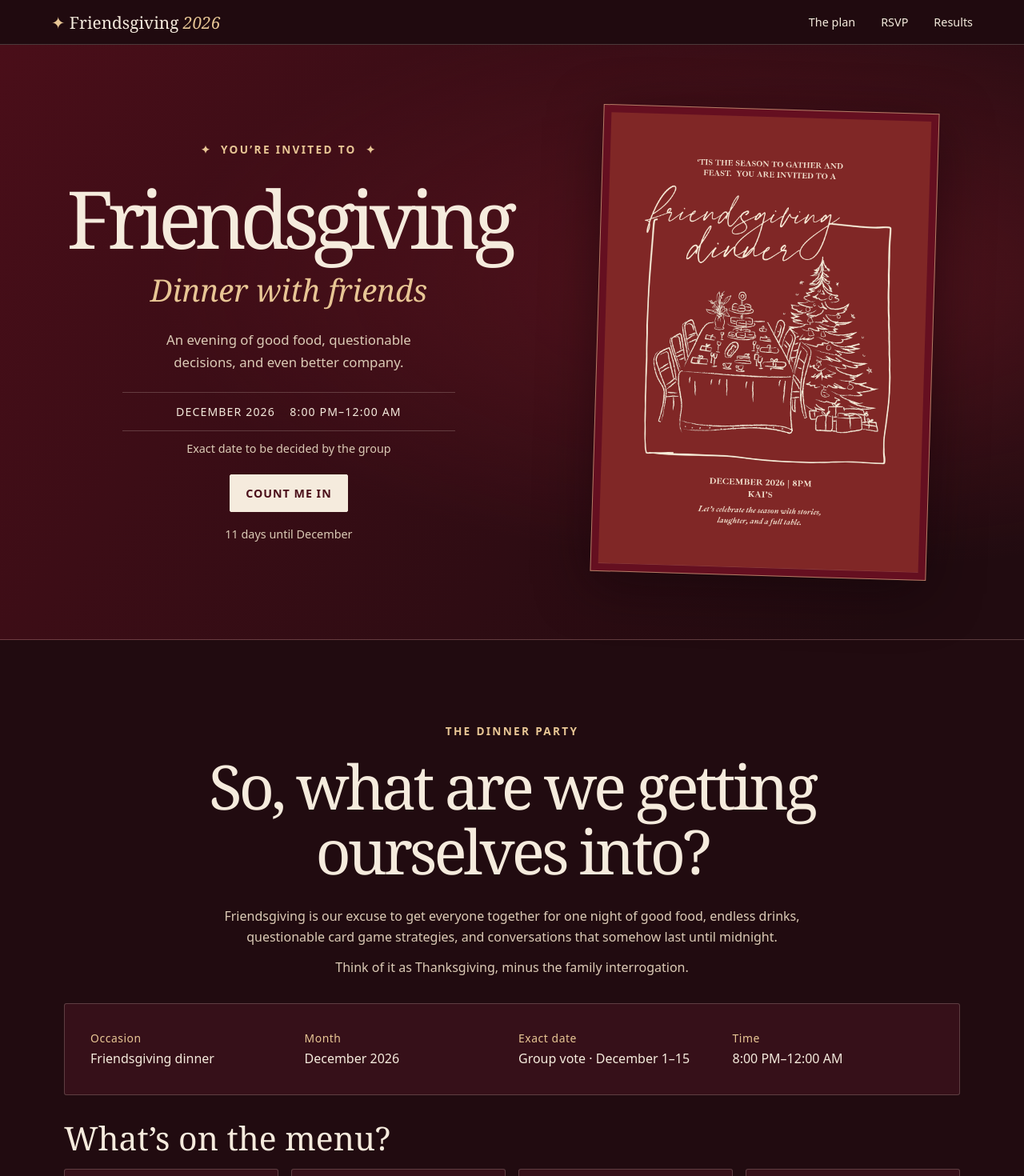
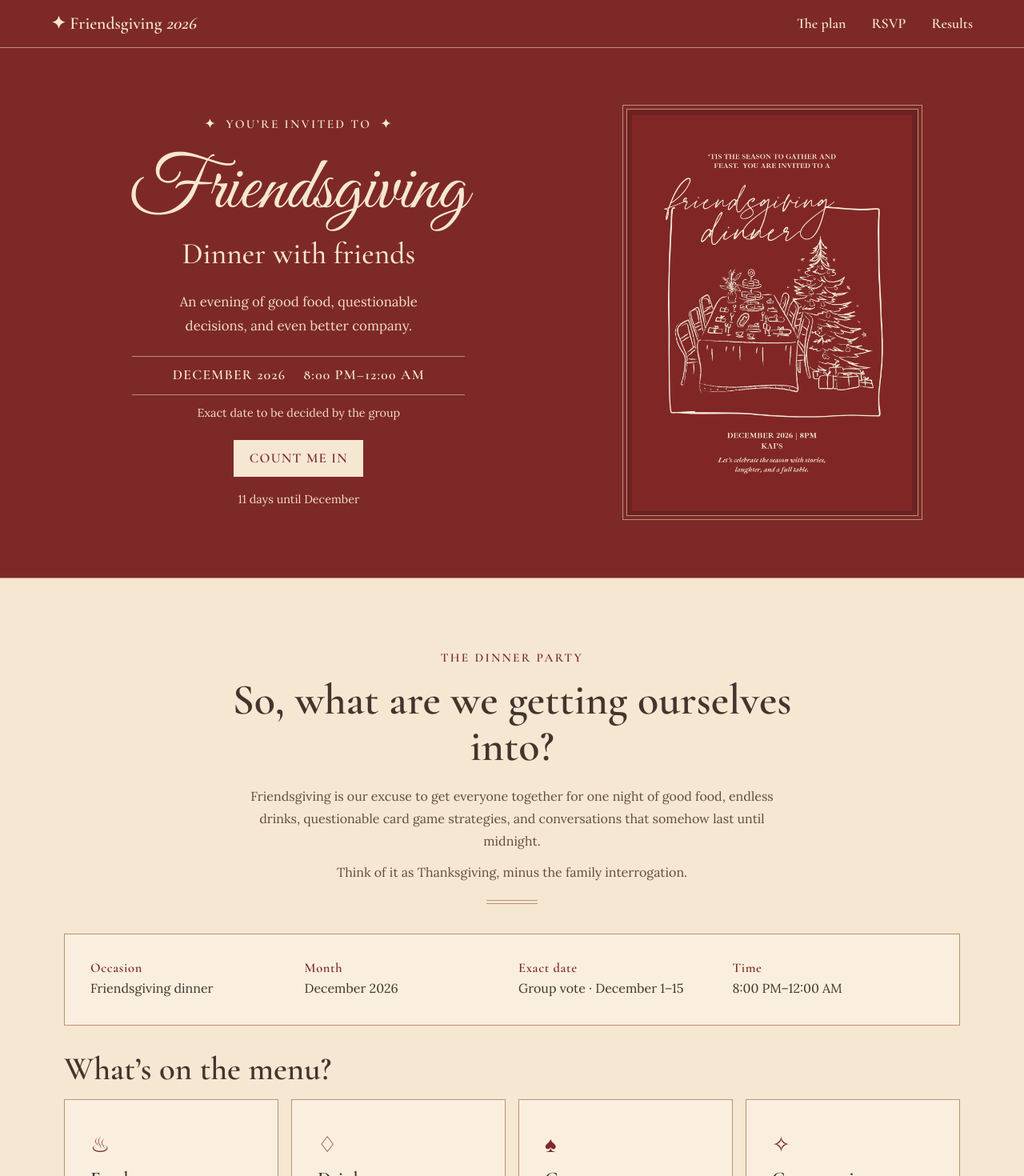
Before and after one commit to ochavekarylleb/friendsgiving-2026, a React (Vite) app: page / in a window 1280 px wide. Shown: the top 1470 px of the page at 80% size. Built offline with nearby package versions, Linux system fonts and the light colour scheme; no server answers; the database is empty.

Commit message:
Restyle Friendsgiving as a vintage holiday invitation

```diff
--- a/index.html
+++ b/index.html
@@ -3,11 +3,14 @@
 <head>
   <meta charset="UTF-8">
   <meta name="viewport" content="width=device-width, initial-scale=1">
-  <meta name="theme-color" content="#210b10">
+  <meta name="theme-color" content="#7D2928">
   <meta name="description" content="Dinner, drinks, and a little friendly competition. Help plan Friendsgiving 2026.">
   <meta name="robots" content="noindex, nofollow">
   <meta name="referrer" content="no-referrer">
   <title>Friendsgiving 2026 | Kai’s Dinner Party</title>
+  <link rel="preconnect" href="https://fonts.googleapis.com">
+  <link rel="preconnect" href="https://fonts.gstatic.com" crossorigin>
+  <link rel="stylesheet" href="https://fonts.googleapis.com/css2?family=Cormorant+Garamond:wght@400;500;600&amp;family=Great+Vibes&amp;family=Lora:ital,wght@0,400;0,600;1,400&amp;display=swap">
   <link rel="icon" href="data:,">
 </head>
 <body>
--- a/src/style.css
+++ b/src/style.css
@@ -1,97 +1,138 @@
 @import "tailwindcss";
-:root{color-scheme:dark;--ink:#210b10;--wine:#4a0e19;--paper:#f5ebdd;--muted:#dccbb6;--gold:#e8c695;--line:#f5ebdd35;--serif:Georgia,'Times New Roman',serif}
+:root {
+  color-scheme: dark;
+  --burgundy: #7D2928;
+  --ivory: #F6E7D2;
+  --antique-gold: #B99273;
+  --espresso: #42352D;
+  --background: var(--burgundy);
+  --text: var(--ivory);
+  --muted: #F1DDC6;
+  --accent: var(--ivory);
+  --line: var(--antique-gold);
+  --surface: #6D2222;
+  --inset: #5B1D1C;
+  --highlight: #60201F;
+  --heading: "Cormorant Garamond", Georgia, serif;
+  --script: "Great Vibes", "Apple Chancery", "Segoe Script", Georgia, cursive;
+  --body: "Lora", Georgia, serif;
+  --gutter: max(5vw, calc((100% - 1120px) / 2));
+  --section-spacing: clamp(3.5rem, 7vw, 6.5rem);
+}
 *{box-sizing:border-box}
 html{scroll-behavior:smooth;scroll-padding-top:5rem}
-body{margin:0;background:var(--ink);color:var(--paper);font:1rem/1.65 system-ui,sans-serif}
+body{margin:0;background:var(--background);color:var(--text);font:1rem/1.75 var(--body)}
 a{color:inherit;text-decoration:none}
 button,input,textarea{font:inherit}
 h1,h2,h3,h4,p,dl{margin:0}
-h1,h2,h3,h4{font-family:var(--serif);font-weight:400;line-height:1.06}
-:focus-visible{outline:2px solid var(--gold);outline-offset:4px}
-.skip{position:absolute;left:1rem;top:-6rem;background:var(--paper);color:var(--ink);padding:.5rem;z-index:5}
+h1,h2,h3,h4{font-family:var(--heading);font-weight:600;line-height:1.08}
+:focus-visible{outline:2px solid var(--accent);outline-offset:4px}
+.skip{position:absolute;left:1rem;top:-6rem;background:var(--ivory);color:var(--espresso);padding:.5rem;z-index:5}
 .skip:focus{top:.5rem}
-.masthead{position:sticky;top:0;z-index:3;display:flex;align-items:center;justify-content:space-between;gap:1rem;padding:.85rem max(5vw,1rem);border-bottom:1px solid var(--line);background:#210b10f7}
-.wordmark{font:1.3rem var(--serif);white-space:nowrap}
-.wordmark span,.wordmark em,footer>span{color:var(--gold)}
-nav{display:flex;gap:clamp(.7rem,3vw,2rem);font-size:.9rem}
-nav a:hover{color:var(--gold)}
-.hero{display:grid;grid-template-columns:1.15fr 1fr;align-items:center;gap:clamp(1.25rem,5vw,5rem);min-height:calc(100svh - 3.5rem);padding:clamp(2.5rem,5vw,5rem) max(6vw,1.25rem);background:radial-gradient(ellipse at 80% 40%,#8f1d2c65,transparent 57%),linear-gradient(125deg,#4a0e19,#210b10 90%);border-bottom:1px solid var(--line)}
-.hero-copy{text-align:center}
-.eyebrow{text-transform:uppercase;letter-spacing:.17em;font-size:.85rem;font-weight:650;color:var(--gold)}
+.masthead{position:sticky;top:0;z-index:3;display:flex;align-items:center;justify-content:space-between;gap:1rem;padding:.8rem max(5vw,1rem);border-bottom:1px solid var(--line);background:var(--burgundy)}
+.wordmark{font:600 1.35rem/1.15 var(--heading);white-space:nowrap}
+.wordmark span,.wordmark em,footer>span{color:var(--ivory)}
+nav{display:flex;flex-wrap:wrap;justify-content:flex-end;gap:.2rem clamp(.75rem,3vw,2rem);font:600 1.125rem/1.25 var(--heading)}
+nav a{padding-block:.3rem;border-bottom:1px solid transparent;transition:border-color .18s}
+nav a:hover{border-color:var(--antique-gold)}
+.hero{display:grid;grid-template-columns:minmax(0,1.25fr) minmax(0,1fr);align-items:center;gap:clamp(1.75rem,5vw,5rem);padding:clamp(3rem,6vw,6.25rem) var(--gutter);border-bottom:1px solid var(--line)}
+.hero-copy{text-align:center;min-width:0}
+.eyebrow{text-transform:uppercase;letter-spacing:.15em;font:600 .96rem/1.4 var(--heading);color:var(--accent)}
 .eyebrow span{margin-inline:.35rem}
-h1{font-size:clamp(3.35rem,7.8vw,9rem);letter-spacing:-.077em;margin:.22em 0 .1em}
-.hero-subtitle{font:italic clamp(1.4rem,3vw,2.7rem) var(--serif);color:var(--gold)}
+h1{font:400 clamp(4.5rem,7.3vw,6.875rem)/1.08 var(--script);margin:.23em 0 .07em;padding-inline:.08em;overflow-wrap:anywhere}
+.hero-subtitle{font:500 clamp(1.55rem,3vw,2.35rem)/1.2 var(--heading);color:var(--ivory)}
 .hero-description{max-width:32ch;margin:1.45rem auto;color:var(--muted);font-size:1.05rem}
-.event-strip{display:flex;justify-content:center;gap:1.15rem;flex-wrap:wrap;border-block:1px solid var(--line);padding:.75rem .25rem;margin:0 auto;max-width:26rem;font-size:.88rem;letter-spacing:.08em;text-transform:uppercase}
+.event-strip{display:flex;justify-content:center;gap:.25rem 1.4rem;flex-wrap:wrap;border-block:1px solid var(--line);padding:.75rem .25rem;margin:0 auto;max-width:26rem;font:600 1.1rem/1.3 var(--heading);letter-spacing:.07em;text-transform:uppercase}
 .tentative,.countdown{font-size:.9rem;color:var(--muted);margin:.65rem 0 1.25rem}
 .countdown{margin:1rem 0 0}
-.art{width:min(100%,420px,57svh);margin:auto;border:1px solid #e8c69599;padding:.55rem;background:#650f20;box-shadow:0 1rem 4rem #10040880;transform:rotate(1.7deg)}
+.art{width:min(100%,365px);margin:auto;border:1px solid var(--line);padding:.4rem;background:var(--surface);outline:1px solid var(--line);outline-offset:4px}
 .art img{display:block;width:100%;height:auto}
-.button{display:inline-flex;justify-content:center;align-items:center;min-height:46px;padding:.66rem 1.2rem;background:var(--paper);color:var(--wine);border:1px solid var(--paper);border-radius:2px;font-weight:750;font-size:.89rem;letter-spacing:.07em;text-transform:uppercase;cursor:pointer;transition:background .18s,color .18s,transform .18s}
-.button:hover:enabled,.button:is(a):hover{background:var(--gold);transform:translateY(-2px)}
-.button.secondary{background:transparent;color:var(--paper);border-color:var(--line)}
-.button.secondary:hover:enabled{background:var(--wine)}
+.button{display:inline-flex;justify-content:center;align-items:center;min-height:46px;padding:.58rem 1.15rem;background:var(--ivory);color:var(--burgundy);border:1px solid var(--ivory);text-align:center;font:600 1.06rem/1.2 var(--heading);letter-spacing:.075em;text-transform:uppercase;cursor:pointer;transition:background .18s,border-color .18s,color .18s}
+.button:hover:enabled,.button:is(a):hover{background:#FFF3E2;border-color:var(--antique-gold)}
+.button.secondary{background:transparent;color:var(--text);border-color:var(--line)}
+.button.secondary:hover:enabled,.button.secondary:is(a):hover{background:var(--inset);color:var(--text)}
 button:disabled{opacity:.5;cursor:default}
-.section{width:min(1120px,92%);margin:0 auto;padding:clamp(3.5rem,8vw,7rem) 0}
+.section{padding:var(--section-spacing) var(--gutter);background:var(--background);color:var(--text)}
 .section+.section{border-top:1px solid var(--line)}
-.section-heading{text-align:center;max-width:48rem;margin:0 auto 2rem}
-h2{font-size:clamp(2.5rem,6vw,5.35rem);letter-spacing:-.052em;margin:.22em 0 .35em}
+.plan,.results{color-scheme:light;--background:var(--ivory);--text:var(--espresso);--muted:#624C3F;--accent:var(--burgundy);--surface:#FAEFDE;--inset:#F0DEC6;--highlight:#ECD3B6}
+.section-heading{text-align:center;max-width:44rem;margin:0 auto 2.3rem}
+.section-heading::after{content:"";display:block;width:4rem;height:5px;border-block:1px solid var(--line);margin:1.3rem auto 0}
+h2{font-size:clamp(2.25rem,4.5vw,3.375rem);margin:.22em 0 .35em}
 h3{font-size:clamp(1.6rem,3.2vw,2.55rem);margin-bottom:.55rem}
 .section-heading>p+p,.panel p+p{margin-top:.7rem}
 .section p:not(.eyebrow){color:var(--muted)}
-.panel{background:#361019;border:1px solid var(--line);padding:clamp(1rem,2.5vw,2rem);border-radius:3px}
+.panel{background:var(--surface);border:1px solid var(--line);padding:clamp(1rem,2.5vw,2rem)}
 .details,.current-plan dl{display:grid;grid-template-columns:repeat(4,1fr);gap:1rem}
-dt,.step-label{color:var(--gold);font-size:.87rem;letter-spacing:.04em}
+dt,.step-label{color:var(--accent);font:600 1.03rem/1.3 var(--heading);letter-spacing:.04em}
 dd{margin:0;overflow-wrap:anywhere}
 .menu-title{margin:2rem 0 1rem}
 .menu,.result-grid{display:grid;grid-template-columns:repeat(4,1fr);gap:1rem}
-.menu article>span{font-size:1.7rem;color:var(--gold)}
+.menu article>span{font-size:1.7rem;color:var(--accent)}
 .menu h4{font-size:1.5rem;margin:.35rem 0}
 .closing{text-align:center;margin:2rem 0 0}
-.closing p{font:italic 1.3rem var(--serif);margin-bottom:1rem}
+.closing p{font:500 1.5rem/1.35 var(--heading);margin-bottom:1rem}
 .form-panel{max-width:46rem;margin:auto}
 .form-panel>*+*{margin-top:.85rem}
 .form-panel h3{margin-top:1.15rem}
 .step-label,.form-actions,.vote>div:first-child,.day-result>div:first-child{display:flex;justify-content:space-between;gap:.5rem}
-progress{display:block;width:100%;height:.45rem;accent-color:var(--gold)}
-progress::-webkit-progress-bar{background:#210b10;border-radius:4px}
-progress::-webkit-progress-value{background:var(--gold);border-radius:4px}
+progress{display:block;width:100%;height:.45rem;accent-color:var(--accent)}
+progress::-webkit-progress-bar{background:var(--inset);border-radius:2px}
+progress::-webkit-progress-value{background:var(--accent);border-radius:2px}
 .field{display:grid;gap:.4rem}
-input:not([type=radio]),textarea{display:block;width:100%;min-width:0;padding:.7rem .8rem;border:1px solid var(--line);border-radius:3px;color:var(--paper);background:var(--ink)}
+input:not([type=radio]),textarea{display:block;width:100%;min-width:0;padding:.7rem .8rem;border:1px solid var(--line);border-radius:3px;color:var(--text);background:var(--inset)}
 textarea{resize:vertical}
 .form-actions{justify-content:flex-end;flex-wrap:wrap;margin-top:1.4rem}
 .options{border:0;padding:0;display:grid;grid-template-columns:1fr 1fr;gap:.65rem}
 .option{cursor:pointer;display:flex;align-items:center;gap:.65rem;padding:.65rem;border:1px solid var(--line);border-radius:3px;min-height:76px}
-.option:has(input:checked),.pick-calendar button[aria-pressed=true]{background:#650f20;border-color:var(--gold)}
-.option input{accent-color:var(--gold);flex-shrink:0}
+.option:has(input:checked),.pick-calendar button[aria-pressed=true]{background:var(--highlight);border-color:var(--accent);outline:1px solid var(--accent);outline-offset:-3px}
+.option input{accent-color:var(--accent);flex-shrink:0}
 .option small{display:block;font-size:.85rem;color:var(--muted)}
-.option-icon{font-size:1.25rem;color:var(--gold)}
+.option-icon{font-size:1.25rem;color:var(--accent)}
 .pick-calendar,.shared-calendar{display:grid;grid-template-columns:repeat(7,minmax(0,1fr));gap:.4rem;margin:.65rem 0}
-.weekday{text-align:center;font-size:.82rem;color:var(--gold)}
-.pick-calendar button{aspect-ratio:1.45;border:1px solid var(--line);border-radius:3px;background:var(--ink);color:var(--paper)}
-.pick-calendar button:enabled:hover{border-color:var(--gold);cursor:pointer}
+.weekday{text-align:center;font-size:.82rem;color:var(--accent)}
+.pick-calendar button{aspect-ratio:1.45;border:1px solid var(--line);border-radius:3px;background:var(--inset);color:var(--text)}
+.pick-calendar button:enabled:hover{border-color:var(--accent);cursor:pointer}
 .review{display:grid;grid-template-columns:repeat(2,1fr);gap:.75rem}
 .copy{display:flex;gap:.5rem;margin-bottom:1rem}
-.notice{border-left:3px solid var(--gold);background:#4a0e19;padding:.6rem .8rem}
+.notice{border-left:3px solid var(--line);background:var(--inset);padding:.6rem .8rem}
 .results>.panel,.result-grid{margin-top:1rem}
 .status{text-align:center}
 .current-plan{display:grid;grid-template-columns:1fr 3fr;gap:1rem;align-items:center}
 .current-plan dl{grid-template-columns:repeat(5,1fr)}
 .legend{display:flex;flex-wrap:wrap;gap:.3rem .65rem;margin:.35rem 0}
 .guest{display:inline-flex;align-items:baseline;gap:.3rem;max-width:100%;overflow-wrap:anywhere;font-size:.88rem}
-.guest i{display:inline-block;flex:0 0 .58rem;width:.58rem;height:.58rem;border-radius:50%}
-.day-result{display:grid;align-content:start;min-height:4.5rem;padding:.4rem;background:var(--ink);border:1px solid var(--line);border-radius:3px}
+.guest i{display:inline-block;flex:0 0 .58rem;width:.58rem;height:.58rem;border-radius:50%;outline:1px solid #42352D;outline-offset:1px}
+.day-result{display:grid;align-content:start;min-height:4.5rem;padding:.4rem;background:var(--inset);border:1px solid var(--line);border-radius:3px}
 .day-result span,.vote span{color:var(--muted);font-size:.82rem}
-.leading{border-color:var(--gold)!important;background:#4a0e19!important}
+.leading{border-color:var(--accent);background:var(--highlight)}
 .result-grid{grid-template-columns:1fr 1fr}
 .vote{margin-top:.55rem;border:1px solid var(--line);border-radius:3px;padding:.5rem}
 .contribution{margin-top:.6rem}
 .contribution p{white-space:pre-wrap;overflow-wrap:anywhere}
-footer{text-align:center;border-top:1px solid var(--line);padding:2.5rem 1rem;background:#361019}
-footer p{font:italic 1.35rem var(--serif);margin:.35rem 0 .9rem}
-footer small{font-size:.85rem;text-transform:uppercase;letter-spacing:.08em;color:var(--muted)}
-@media(max-width:800px){.hero{grid-template-columns:1fr;min-height:auto}.art{width:min(86%,320px);margin-top:1rem}.details,.menu{grid-template-columns:repeat(2,1fr)}.current-plan{grid-template-columns:1fr}.current-plan dl{grid-template-columns:repeat(3,1fr)}}
-@media(max-width:540px){.masthead{gap:.5rem;padding:.75rem}.wordmark{font-size:1.08rem}nav{gap:.65rem;font-size:.83rem}.hero{padding-inline:.75rem}.options,.result-grid{grid-template-columns:1fr}.copy{flex-wrap:wrap}.shared-calendar{grid-template-columns:repeat(3,minmax(0,1fr))}.shared-calendar>.weekday,.calendar-spacer{display:none}.day-result span,.vote span{font-size:.86rem}.pick-calendar button{min-height:42px}.current-plan dl{grid-template-columns:repeat(2,1fr)}}
+footer{text-align:center;border-top:1px solid var(--line);padding:3rem 1rem;background:var(--surface)}
+footer p{font:400 clamp(1.75rem,4vw,2.65rem)/1.2 var(--script);margin:.35rem 0 .9rem}
+footer small{font:600 .97rem/1.35 var(--heading);text-transform:uppercase;letter-spacing:.08em;color:var(--muted)}
+@media(max-width:800px){
+  :root{--gutter:5vw}
+  .hero{grid-template-columns:1fr}
+  h1{font-size:clamp(3rem,12vw,5.4rem)}
+  .art{width:min(86%,320px)}
+  .details,.menu{grid-template-columns:repeat(2,minmax(0,1fr))}
+  .current-plan{grid-template-columns:1fr}
+  .current-plan dl{grid-template-columns:repeat(3,minmax(0,1fr))}
+}
+@media(max-width:540px){
+  html{scroll-padding-top:6rem}
+  .masthead{gap:.3rem .75rem;padding:.6rem var(--gutter);flex-wrap:wrap}
+  .wordmark{font-size:1.16rem}
+  nav{gap:.15rem .65rem;font-size:1.0625rem}
+  .options,.result-grid{grid-template-columns:1fr}
+  .copy{flex-wrap:wrap}
+  .shared-calendar{grid-template-columns:repeat(3,minmax(0,1fr))}
+  .shared-calendar>.weekday,.calendar-spacer{display:none}
+  .pick-calendar button{min-height:42px}
+  .current-plan dl{grid-template-columns:repeat(2,minmax(0,1fr))}
+}
 @media(prefers-reduced-motion:reduce){html{scroll-behavior:auto}*,*::before,*::after{transition:none!important;animation:none!important}}
 .inline-results{border-top:1px solid var(--line);padding-top:1rem;margin-top:1.25rem}
 .inline-results h4{font-size:1.45rem;margin-bottom:.6rem}
```
